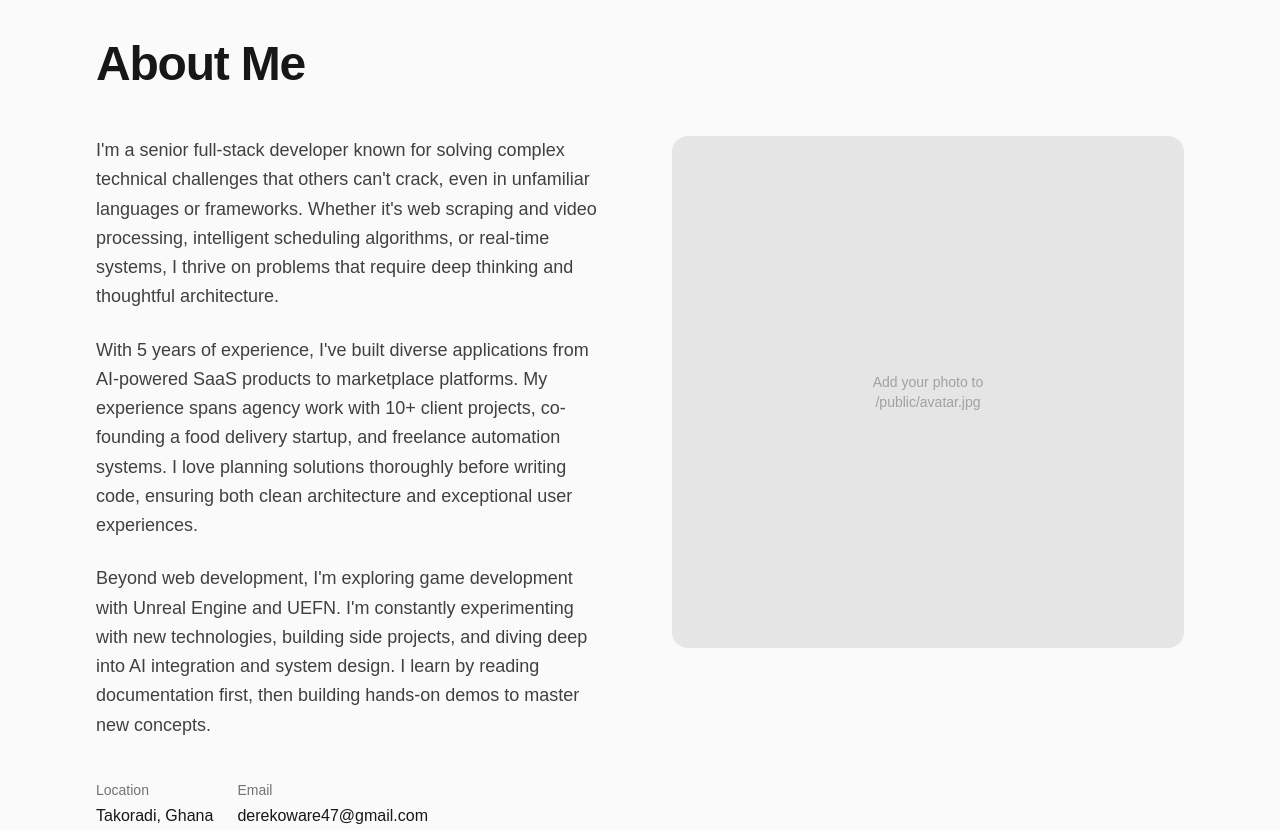
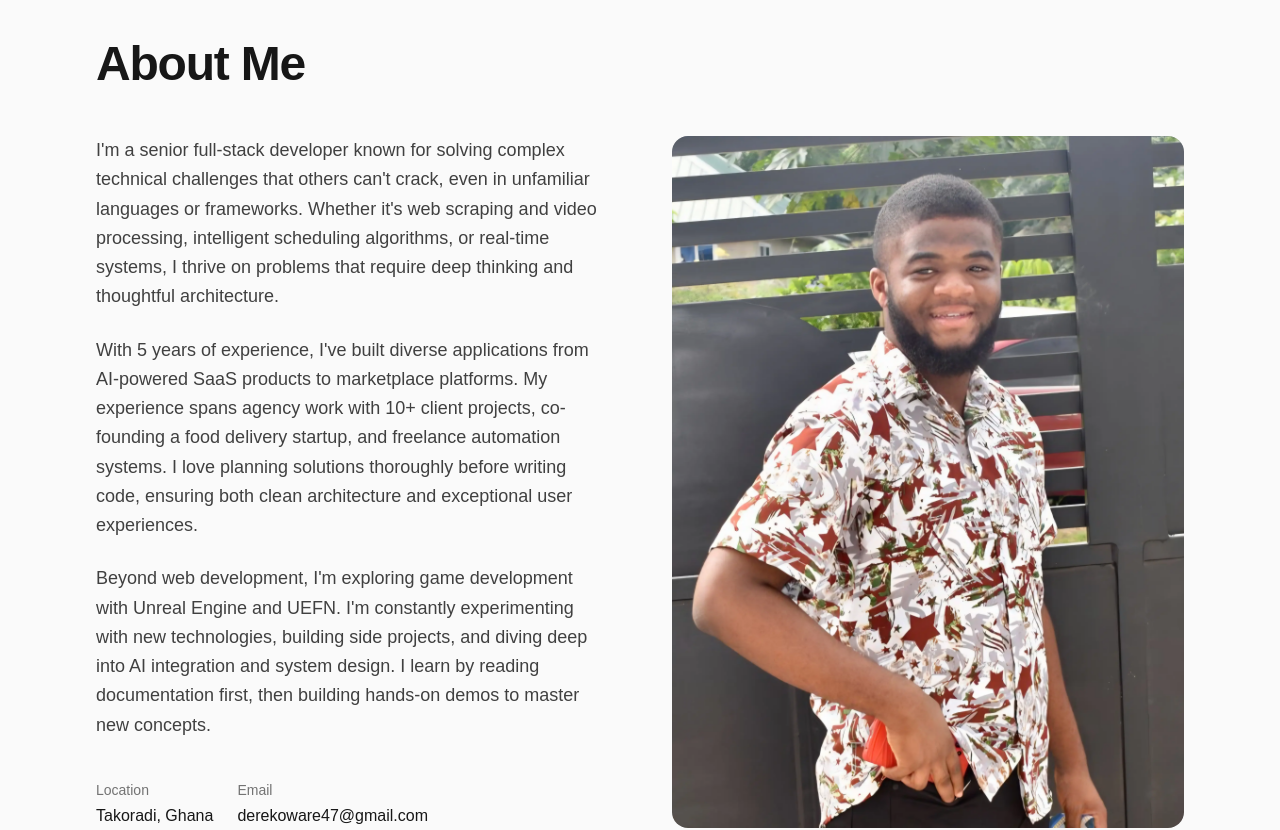
Before and after one commit to Dchole/portfolio, a Next.js app: page / in a window 1280 px wide. Shown: the part 840-1670 px from the top of the page. Built offline with nearby package versions, Linux system fonts and the light colour scheme; no server answers.

Commit message:
feat: Add profile image to About section with low-quality placeholder

```diff
--- a/components/sections/About.tsx
+++ b/components/sections/About.tsx
@@ -1,6 +1,7 @@
 import { Section, SectionTitle } from "@/components/Section";
 import { FadeIn } from "@/components/AnimationWrapper";
 import { personalInfo } from "@/data/portfolio";
+import Image from "next/image";
 
 export function About() {
   return (
@@ -54,14 +55,15 @@ export function About() {
           </div>
           <div className="relative">
             <div className="aspect-square overflow-hidden rounded-2xl bg-neutral-200 dark:bg-neutral-800">
-              {/* Placeholder for profile image */}
-              <div className="flex h-full items-center justify-center text-neutral-400">
-                <p className="text-center text-sm">
-                  Add your photo to
-                  <br />
-                  /public/avatar.jpg
-                </p>
-              </div>
+              <Image
+                src="/avatar.webp"
+                alt={personalInfo.name}
+                fill
+                className="object-cover rounded-2xl"
+                priority
+                placeholder="blur"
+                blurDataURL="/avatar-low-quality.webp"
+              />
             </div>
           </div>
         </div>
```
Also changed, not shown: public/avatar-low-quality.webp (added), public/avatar.webp (added).
